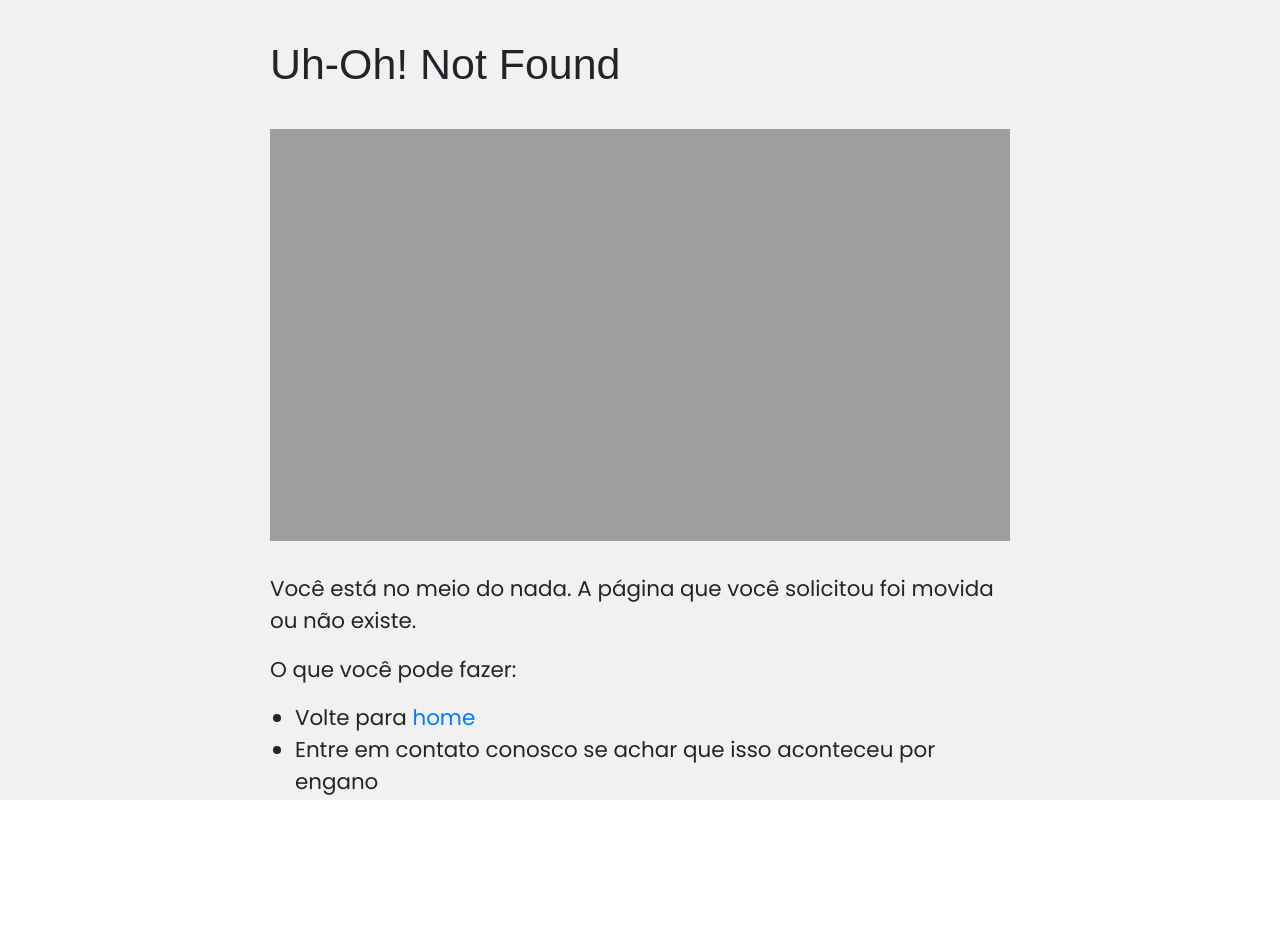
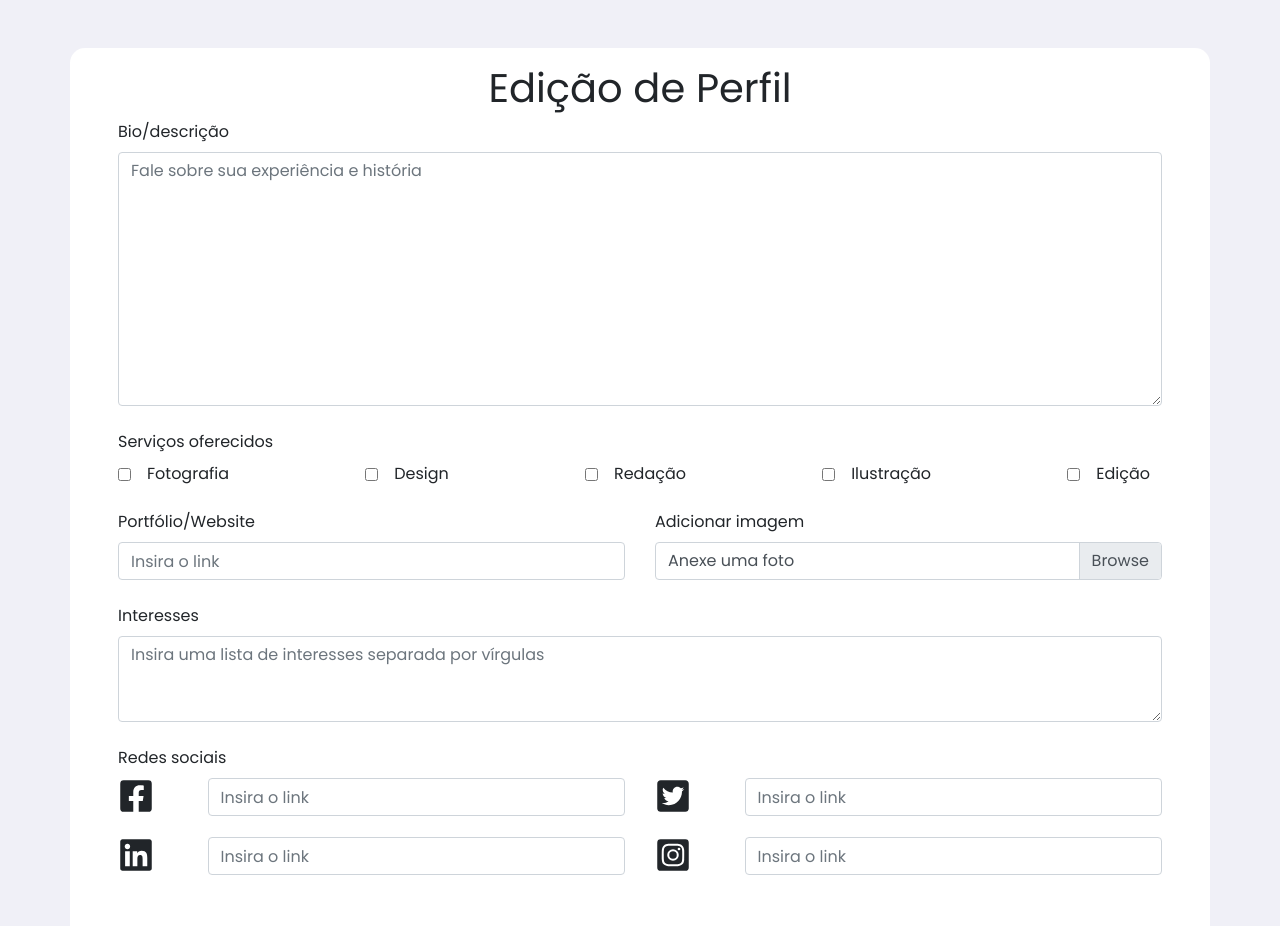
Before and after one commit to eulincon/communicart, a React (Create React App) app: page /editar-perfil in a window 1280 px wide. Shown: the top 926 px of the page. Before the commit the page ends 846 px from the top, so only its background shows below. Built offline with nearby package versions, Linux system fonts and the light colour scheme.

Commit message:
criada página de criação e edição de perfil

```diff
--- a/public/index.html
+++ b/public/index.html
@@ -15,6 +15,12 @@
       rel="stylesheet"
       href="https://stackpath.bootstrapcdn.com/bootstrap/4.3.1/css/bootstrap.min.css"
       integrity="sha384-ggOyR0iXCbMQv3Xipma34MD+dH/1fQ784/j6cY/iJTQUOhcWr7x9JvoRxT2MZw1T"
+      crossorigin="anonymous"
+    />
+    <link
+      rel="stylesheet"
+      href="https://cdnjs.cloudflare.com/ajax/libs/font-awesome/5.14.0/css/all.min.css"
+      integrity="sha512-1PKOgIY59xJ8Co8+NE6FZ+LOAZKjy+KY8iq0G4B3CyeY6wYHN3yt9PW0XpSriVlkMXe40PTKnXrLnZ9+fkDaog=="
       crossorigin="anonymous"
     />
     <title>CommunicArt</title>
--- /dev/null
+++ b/src/pages/EditProfile/index.js
@@ -0,0 +1,255 @@
+import React, { useState } from "react";
+import { useHistory } from "react-router-dom";
+import "./styles.css";
+import {
+  FaFacebookSquare,
+  FaTwitterSquare,
+  FaInstagramSquare,
+  FaLinkedin,
+} from "react-icons/fa";
+
+const EditProfile = () => {
+  const [perfil, setPerfil] = useState({
+    bio: "",
+    servicos: {
+      fotografia: false,
+      design: false,
+      redacao: false,
+      ilustracao: false,
+      edicao: false,
+    },
+    linkPortfolio: "",
+    imagem: "",
+    interesses: "",
+    redesSociais: {
+      facebook: "",
+      twitter: "",
+      linkedin: "",
+      instagram: "",
+    },
+  });
+
+  function handleChange(e) {
+    setPerfil({ ...perfil, [e.target.name]: e.target.value });
+  }
+
+  function handleInteresses(e) {
+    let listaInteresses = e.target.value
+      .split(",")
+      .map((interesse) => interesse.trim());
+    setPerfil({ ...perfil, interesses: listaInteresses });
+  }
+
+  function handleServicos(e) {
+    setPerfil({
+      ...perfil,
+      servicos: { ...perfil.servicos, [e.target.value]: e.target.checked },
+    });
+  }
+
+  function handleSocialMedia(e) {
+    setPerfil({
+      ...perfil,
+      redesSociais: { ...perfil.redesSociais, [e.target.name]: e.target.value },
+    });
+  }
+
+  function handleSubmit(e) {
+    e.preventDefault();
+    console.log(perfil);
+  }
+
+  return (
+    <div className="py-5 full-editar-perfil">
+      <div className="container bg-white py-3 px-5 form-box">
+        <h1 className="text-center">Edição de Perfil</h1>
+        <form id="editar-perfil" className="mb-5">
+          <div className="form-group mb-4">
+            <label htmlFor="bio">Bio/descrição</label>
+            <textarea
+              className="form-control"
+              id="bio"
+              rows="10"
+              placeholder="Fale sobre sua experiência e história"
+              name="bio"
+              onChange={handleChange}
+            ></textarea>
+          </div>
+          <label htmlFor="checkbox-servicos">Serviços oferecidos</label>
+          <div className="form-group form-servicos mb-4" id="checkbox-servicos">
+            <div className="form-check form-check-inline">
+              <input
+                className="form-check-input checkbox-servico mr-3"
+                type="checkbox"
+                id="fotografia"
+                value="fotografia"
+                onChange={handleServicos}
+              />
+              <label className="form-check-label" htmlFor="fotografia">
+                Fotografia
+              </label>
+            </div>
+            <div className="form-check form-check-inline">
+              <input
+                className="form-check-input checkbox-servico mr-3"
+                type="checkbox"
+                id="design"
+                value="design"
+                onChange={handleServicos}
+              />
+              <label className="form-check-label" htmlFor="design">
+                Design
+              </label>
+            </div>
+            <div className="form-check form-check-inline">
+              <input
+                className="form-check-input checkbox-servico mr-3"
+                type="checkbox"
+                id="redacao"
+                value="redacao"
+                onChange={handleServicos}
+              />
+              <label className="form-check-label" htmlFor="redacao">
+                Redação
+              </label>
+            </div>
+            <div className="form-check form-check-inline">
+              <input
+                className="form-check-input checkbox-servico mr-3"
+                type="checkbox"
+                id="ilustracao"
+                value="ilustracao"
+                onChange={handleServicos}
+              />
+              <label className="form-check-label" htmlFor="ilustracao">
+                Ilustração
+              </label>
+            </div>
+            <div className="form-check form-check-inline">
+              <input
+                className="form-check-input checkbox-servico mr-3"
+                type="checkbox"
+                id="edicao"
+                value="edicao"
+                onChange={handleServicos}
+              />
+              <label className="form-check-label" htmlFor="edicao">
+                Edição
+              </label>
+            </div>
+          </div>
+          <div className="form-group mb-4">
+            <div className="row">
+              <div className="col-sm-6">
+                <label htmlFor="portfolio">Portfólio/Website</label>
+                <input
+                  type="text"
+                  className="form-control mb-4"
+                  id="portfolio"
+                  placeholder="Insira o link"
+                  name="linkPortfolio"
+                  onChange={handleChange}
+                />
+              </div>
+              <div className="col-sm-6">
+                <label htmlFor="inserir-imagem">Adicionar imagem</label>
+                <div className="custom-file" id="inserir-imagem">
+                  <input
+                    type="file"
+                    className="custom-file-input"
+                    id="imagem-perfil"
+                    name="imagemPerfil"
+                    onChange={handleChange}
+                  />
+                  <label className="custom-file-label" htmlFor="imagem-perfil">
+                    Anexe uma foto
+                  </label>
+                </div>
+              </div>
+            </div>
+            <div className="form-group mb-4">
+              <label htmlFor="interesses">Interesses</label>
+              <textarea
+                className="form-control"
+                id="bio"
+                rows="3"
+                placeholder="Insira uma lista de interesses separada por vírgulas"
+                name="interesses"
+                onChange={handleInteresses}
+              ></textarea>
+            </div>
+            <label htmlFor="social-media">Redes sociais</label>
+            <div className="form-group mb-4" id="social-media">
+              <div className="row social-row mb-3">
+                <label htmlFor="facebook" className="col-sm-1 col-form-label">
+                  <FaFacebookSquare size={36} />
+                </label>
+                <div className="col-sm-5">
+                  <input
+                    type="text"
+                    name="facebook"
+                    id="facebook"
+                    placeholder="Insira o link"
+                    className="form-control"
+                    onChange={handleSocialMedia}
+                  />
+                </div>
+                <label htmlFor="twitter" className="col-sm-1 col-form-label">
+                  <FaTwitterSquare size={36} />
+                </label>
+                <div className="col-sm-5">
+                  <input
+                    type="text"
+                    name="twitter"
+                    id="twitter"
+                    placeholder="Insira o link"
+                    className="form-control"
+                    onChange={handleSocialMedia}
+                  />
+                </div>
+              </div>
+              <div className="row social-row">
+                <label htmlFor="linkedin" className="col-sm-1 col-form-label">
+                  <FaLinkedin size={36} />
+                </label>
+                <div className="col-sm-5">
+                  <input
+                    type="text"
+                    name="linkedin"
+                    id="linkedin"
+                    placeholder="Insira o link"
+                    className="form-control"
+                    onChange={handleSocialMedia}
+                  />
+                </div>
+                <label htmlFor="instagram" className="col-sm-1 col-form-label">
+                  <FaInstagramSquare size={36} />
+                </label>
+                <div className="col-sm-5">
+                  <input
+                    type="text"
+                    name="instagram"
+                    id="instagram"
+                    placeholder="Insira o link"
+                    className="form-control"
+                    onChange={handleSocialMedia}
+                  />
+                </div>
+              </div>
+            </div>
+          </div>
+        </form>
+        <div className="d-flex mt-5 mb-3">
+          <button
+            className="text-white text-center bg-dark px-4 py-2 btn-cadastro"
+            onClick={handleSubmit}
+          >
+            Avançar
+          </button>
+        </div>
+      </div>
+    </div>
+  );
+};
+
+export default EditProfile;
--- /dev/null
+++ b/src/pages/EditProfile/styles.css
@@ -0,0 +1,20 @@
+.full-editar-perfil {
+  background-color: var(--color-background);
+  min-height: 100vh;
+}
+
+.form-servicos {
+  display: flex;
+  justify-content: space-between;
+  flex-wrap: wrap;
+}
+
+.col-form-label {
+  padding-top: 0;
+  padding-right: 0;
+}
+
+.social-row {
+  display: flex;
+  align-items: flex-start;
+}
--- a/src/pages/Signup/index.js
+++ b/src/pages/Signup/index.js
@@ -34,14 +34,14 @@ const Signup = () => {
         cadastro.cnpj
       );
     }
-    history.push("/feed");
+    history.push("/editar-perfil");
   }
 
   return (
     <div className="py-5 full-cadastro">
       <div className="container bg-white py-3 px-5 form-box">
         <h1 className="text-center">Cadastro</h1>
-        <form id="cadastro mb-5">
+        <form id="cadastro" className="mb-5">
           <div className="form-group">
             <div className="form-check form-check-inline mr-5">
               <input
--- a/src/routes.js
+++ b/src/routes.js
@@ -7,6 +7,7 @@ import NotFoundPage from "./pages/NotFoundPage";
 import PageDefault from "./pages/PageDefaullt";
 import Payments from "./pages/Payments";
 import Signup from "./pages/Signup";
+import EditProfile from "./pages/EditProfile";
 
 function Routes() {
   return (
@@ -17,6 +18,7 @@ function Routes() {
         <Route path="/page-default" component={PageDefault} />
         <Route path="/payments" component={Payments} />
         <Route path="/cadastro" component={Signup} />
+        <Route path="/editar-perfil" component={EditProfile} />
         <Route component={NotFoundPage} />
         {/* <Redirect to="/404"/> */}
       </Switch>
```
